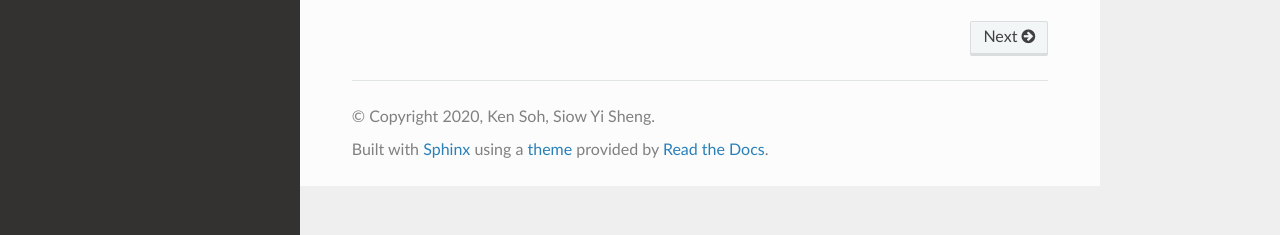
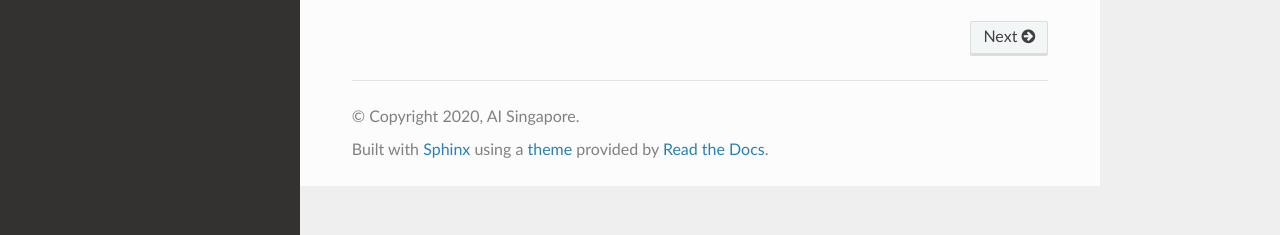
Before and after one commit to aisingapore/TagUI, a Sphinx documentation site: the page built from docs/index.rst, in a window 1280 px wide. Shown: the part 662-897 px from the top of the page. Built offline with Sphinx 7.4.7 and the Read the Docs theme 2.0.0, drawn with Linux system fonts in a browser that asks for light colours.

Commit message:
docs: updates copyright to AISG

```diff
--- a/docs/conf.py
+++ b/docs/conf.py
@@ -21,7 +21,7 @@ from recommonmark.transform import AutoStructify
 # -- Project information -----------------------------------------------------
 
 project = 'TagUI'
-copyright = '2020, Ken Soh, Siow Yi Sheng'
+copyright = '2020, AI Singapore'
 author = 'Ken Soh, Siow Yi Sheng'
 
 # The full version, including alpha/beta/rc tags
```
